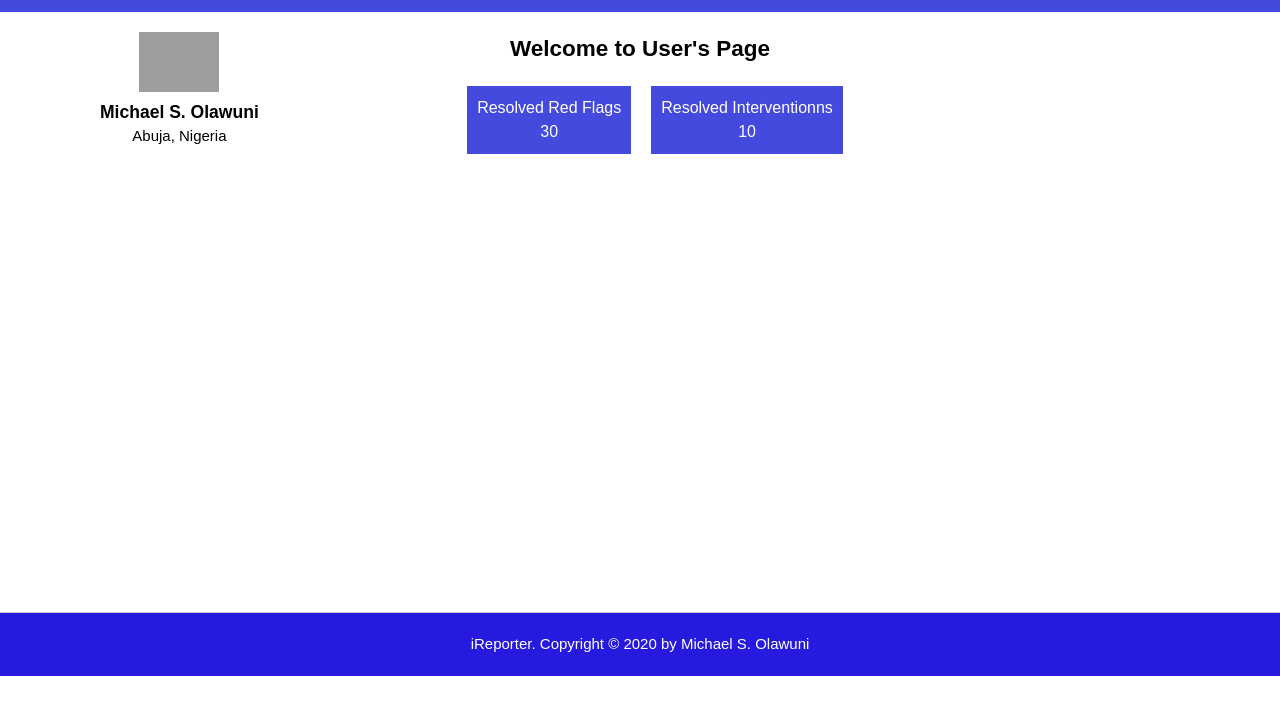
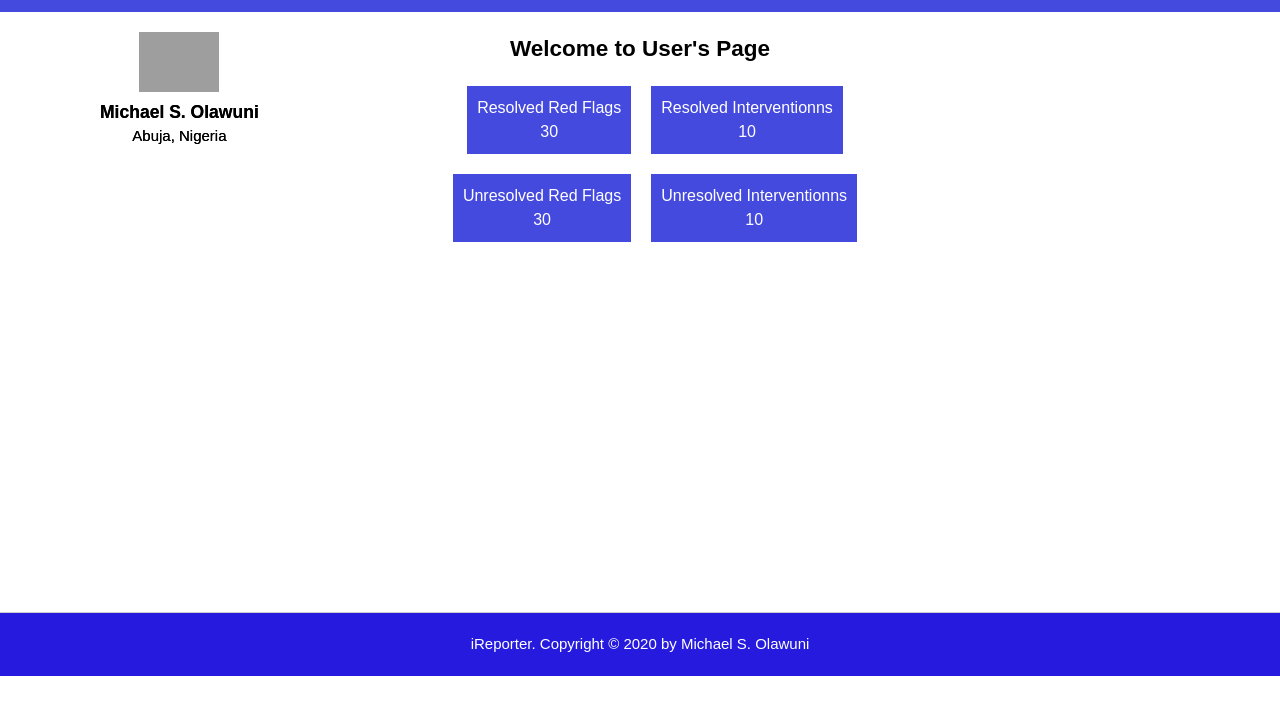
Before and after one commit to mikejesus/iReporter-app, a plain HTML site: page UI/profile.html in a window 1280 px wide. Shown: the part 73-788 px from the top of the page. Drawn offline with Linux system fonts and the light colour scheme; grey boxes are pictures that could not be loaded.

Commit message:
feature: Add User profile with unresolved red flag or intervention

```diff
--- a/UI/profile.html
+++ b/UI/profile.html
@@ -58,6 +58,27 @@
                     </article>
                 </div>
 
+                <div class="inner-content">
+                    <aside>
+                        <img height="60" src="https://toppng.com/uploads/preview/roger-berry-avatar-placeholder-11562991561rbrfzlng6h.png" alt="profile pics">
+                        <h3>Michael S. Olawuni</h3>
+                        <p>Abuja, Nigeria</p>
+                    </aside>
+                    <article>
+                        <div class="status">
+                            <p>Unresolved Red Flags</p>
+                            <p>30</p>
+                        </div>
+
+                        <div class="status">
+                            <p>Unresolved Interventionns</p>
+                            <p>10</p>
+                        </div>
+
+
+                    </article>
+                </div>
+
             </div>
         </section>
 
```
